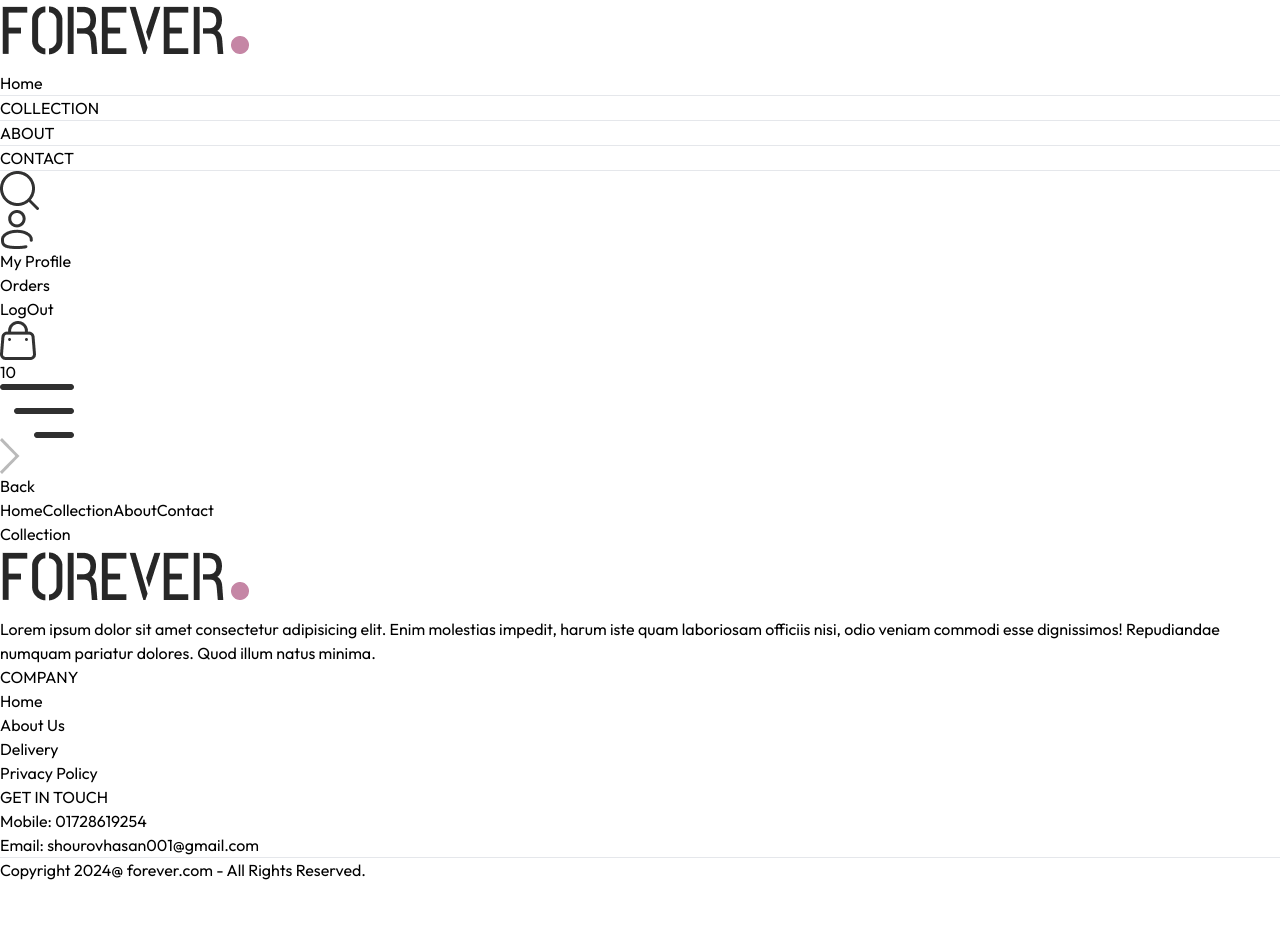
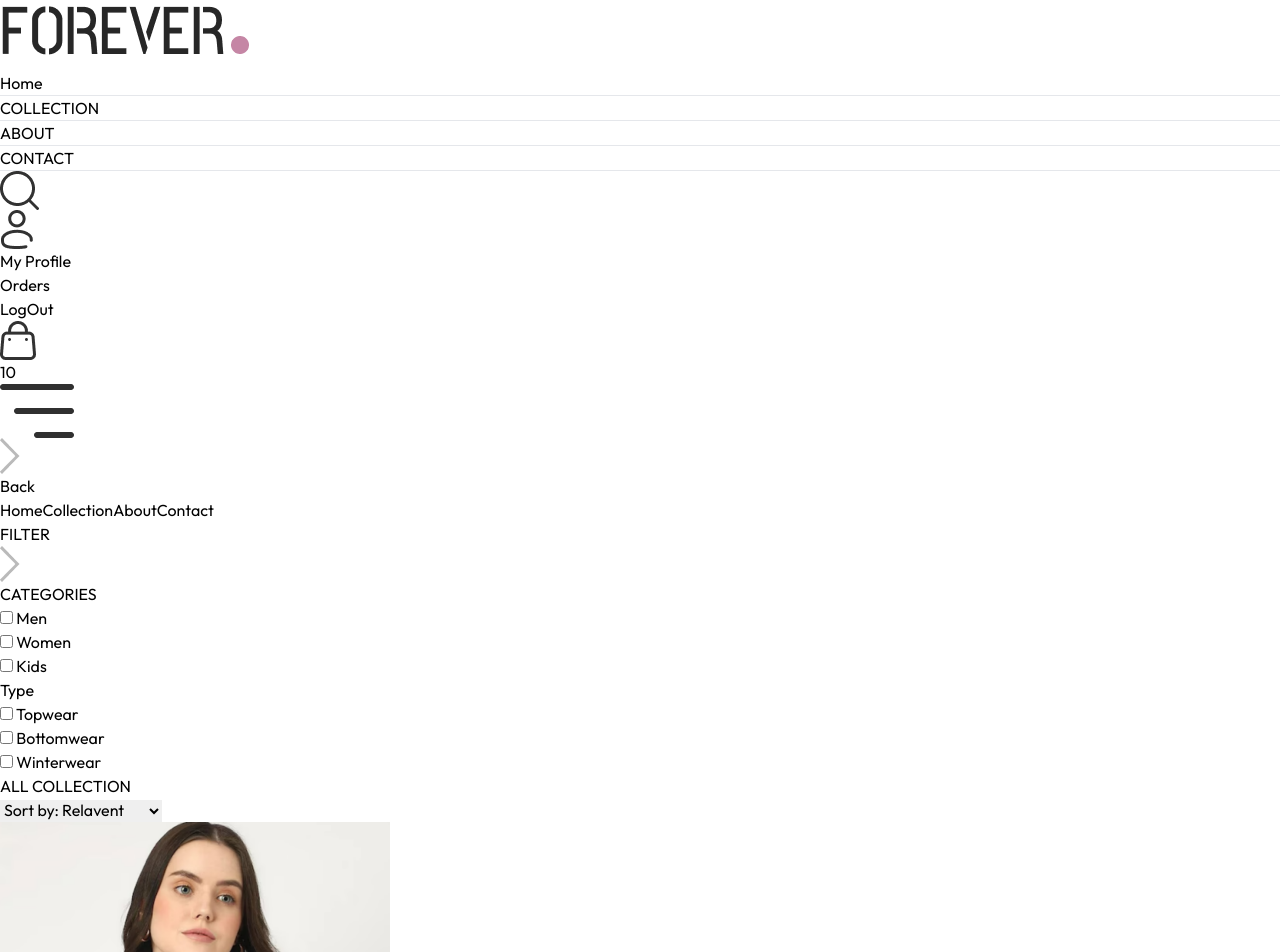
Before and after one commit to ShourovHasan07/MERN-FULL-STACK-ECOMMERCE-PROJECT-WITH-ADMIN-PANNELL, a React (Vite) app in the folder frontend/: page /collection in a window 1280 px wide. Shown: the top 952 px of the page. Before the commit the page ends 882 px from the top, so only its background shows below. Built offline with nearby package versions, Linux system fonts and the light colour scheme.

Commit message:
collection  page are complete

```diff
--- a/frontend/src/App.jsx
+++ b/frontend/src/App.jsx
@@ -11,12 +11,14 @@
 import Orders from './pages/Orders'
 import Navbar from './Components/Navbar'
 import Footer from './Components/Footer'
+import SearchBar from './Components/SearchBar'
 
 const App = () => {
   return (
     <div className='px-4 sm:px-[5vw] md:px-[7vw] lg:pv-[9vw]'>
 
     <Navbar/>
+    <SearchBar/>
     <Routes>
 
     <Route path = '/' element= {<Home/>} />
--- a/frontend/src/Components/Navbar.jsx
+++ b/frontend/src/Components/Navbar.jsx
@@ -1,12 +1,17 @@
-import React, { useState } from "react";
+import React, { useContext, useState } from "react";
 import { assets } from "../assets/frontend_assets/assets";
 import { Link, NavLink } from "react-router-dom";
+import { ShopContext } from "../context/ShopContext";
 
 
 function Navbar() {
 
 
   const [visible,setVisible] = useState(false)
+
+  const {setShowSearch} = useContext(ShopContext)
+
+
 
 
 
@@ -35,7 +40,7 @@
 
 
       <div className="flex items-center gap-6">
-       <img src={assets.search_icon} alt="" className="w-5 cursor-pointer" />
+       <img onClick={()=>setShowSearch(true)} src={assets.search_icon} alt="" className="w-5 cursor-pointer" />
 <div className=" group relative">
     <img src={assets.profile_icon} className="w-5 cursor-pointer" alt="" />
     <div className="group-hover:block hidden absolute dropdown-menu right-0 pt-4">
--- /dev/null
+++ b/frontend/src/Components/SearchBar.jsx
@@ -0,0 +1,40 @@
+import React, { useContext } from 'react';
+import { ShopContext } from '../context/ShopContext';
+import { assets } from '../assets/frontend_assets/assets';
+import { useLocation } from 'react-router-dom';
+
+const SearchBar = () => {
+  const { search, setSearch, showSearch, setShowSearch } = useContext(ShopContext);
+  const location = useLocation();
+
+  return showSearch && location.pathname.includes('collection') ? (
+    <div className="border-t border-b bg-gray-50 text-center">
+      <div className="inline-flex items-center justify-center border border-gray-400 px-5 py-2 my-5 mx-3 rounded-full w-3/4 sm:w-1/2">
+        <input
+          value={search}
+          onChange={(e) => setSearch(e.target.value)}
+          type="text"
+          className="flex-1 outline-none bg-inherit text-sm"
+          placeholder="Search products..."
+        />
+        <img
+          className="w-4"
+          src={assets.search_icon}
+          alt="Search Icon"
+          aria-hidden="true"
+        />
+      </div>
+      <img
+        onClick={() => {
+          setSearch('');
+          setShowSearch(false);
+        }}
+        className="inline cursor-pointer w-3"
+        src={assets.cross_icon}
+        alt="Close"
+      />
+    </div>
+  ) : null;
+};
+
+export default SearchBar;
--- a/frontend/src/context/ShopContext.jsx
+++ b/frontend/src/context/ShopContext.jsx
@@ -1,14 +1,17 @@
-import { createContext } from "react";
+import { createContext, useState } from "react";
 import{products} from "../assets/frontend_assets/assets"
  export const ShopContext= createContext()
 const ShopContextProvider = (props) =>{
 
     const currency = "$"
     const delivery_fee = 10
+    const [search,setSearch] = useState('')
+    const [showSearch,setShowSearch] = useState(false)
+
 
     const value = {
 
-        products,currency,delivery_fee
+        products,currency,delivery_fee,search,setSearch,showSearch,setShowSearch
     }
 
     return (
--- a/frontend/src/pages/Collection.jsx
+++ b/frontend/src/pages/Collection.jsx
@@ -1,9 +1,152 @@
-import React from 'react'
+import React, { useContext, useEffect, useState } from "react";
+import { ShopContext } from "./../context/ShopContext";
+import { assets } from "../assets/frontend_assets/assets";
+import Title from "../Components/Title";
+import ProductItem from "./../Components/ProductItem";
 
 const Collection = () => {
+  const { products, search, showSearch } = useContext(ShopContext);
+  const [showFilter, setShowFilter] = useState(false);
+  const [filterProducts, setFilterProducts] = useState([]);
+  const [category, setCategory] = useState([]);
+  const [subCategory, setSubCategory] = useState([]);
+  const [sortType, setSortType] = useState("relavent");
+
+  const toggleCategory = e => {
+    setCategory(prev =>
+      prev.includes(e.target.value)
+        ? prev.filter(item => item !== e.target.value)
+        : [...prev, e.target.value]
+    );
+  };
+
+  const toggleSubCategory = e => {
+    setSubCategory(prev =>
+      prev.includes(e.target.value)
+        ? prev.filter(item => item !== e.target.value)
+        : [...prev, e.target.value]
+    );
+  };
+
+  const updateProducts = () => {
+    let productsCopy = products.slice();
+    if (showSearch && search) {
+      productsCopy = productsCopy.filter(item =>
+        item.name.toLowerCase().includes(search.toLowerCase())
+      );
+    }
+    if (category.length > 0) {
+      productsCopy = productsCopy.filter(item => category.includes(item.category));
+    }
+    if (subCategory.length > 0) {
+      productsCopy = productsCopy.filter(item => subCategory.includes(item.subCategory));
+    }
+    switch (sortType) {
+      case "low-high":
+        productsCopy.sort((a, b) => a.price - b.price);
+        break;
+      case "high-low":
+        productsCopy.sort((a, b) => b.price - a.price);
+        break;
+      default:
+        break;
+    }
+    setFilterProducts(productsCopy);
+  };
+
+  useEffect(() => {
+    updateProducts();
+  }, [products, category, subCategory, search, showSearch, sortType]);
+
   return (
-    <div>Collection</div>
-  )
-}
+    <div className="flex flex-col sm:flex-row gap-1 sm:gap-10 pt-10 border-t">
+      {/* Filter Options */}
+      <div className="min-w-60">
+        <p
+          onClick={() => setShowFilter(!showFilter)}
+          className="my-2 text-xl flex items-center cursor-pointer gap-2"
+        >
+          FILTER
+          <img
+            className={`h-3 sm:hidden ${showFilter ? "rotate-90" : ""}`}
+            src={assets.dropdown_icon}
+            alt=""
+          />
+        </p>
+        {/* Category Filter */}
+        <div
+          className={`border border-gray-300 pl-5 py-3 mt-6 ${
+            showFilter ? "" : "hidden"
+          } sm:block`}
+        >
+          <p className="mb-3 text-sm font-medium">CATEGORIES</p>
+          <div className="flex flex-col gap-2 text-sm font-light text-gray-700">
+            {["Men", "Women", "Kids"].map(cat => (
+              <p key={cat} className="flex gap-2">
+                <input
+                  className="w-3"
+                  type="checkbox"
+                  value={cat}
+                  onChange={toggleCategory}
+                />{" "}
+                {cat}
+              </p>
+            ))}
+          </div>
+        </div>
+        {/* Subcategory Filter */}
+        <div
+          className={`border border-gray-300 pl-5 py-3 my-5 ${
+            showFilter ? "" : "hidden"
+          } sm:block`}
+        >
+          <p className="mb-3 text-sm font-medium">Type</p>
+          <div className="flex flex-col gap-2 text-sm font-light text-gray-700">
+            {["Topwear", "Bottomwear", "Winterwear"].map(subCat => (
+              <p key={subCat} className="flex gap-2">
+                <input
+                  className="w-3"
+                  type="checkbox"
+                  value={subCat}
+                  onChange={toggleSubCategory}
+                />{" "}
+                {subCat}
+              </p>
+            ))}
+          </div>
+        </div>
+      </div>
+      {/* Product List */}
+      <div className="flex-1">
+        <div className="flex justify-between text-base sm:text-2xl mb-8">
+          <Title text1={"ALL "} text2={"COLLECTION"} />
+          <select
+            onChange={e => setSortType(e.target.value)}
+            className="border-2 border-gray-300 text-sm px-2"
+          >
+            <option value="relavent">Sort by: Relavent</option>
+            <option value="low-high">Sort by: Low to High</option>
+            <option value="high-low">Sort by: High to Low</option>
+          </select>
+        </div>
+        <div className="grid grid-cols-2 md:grid-cols-3 lg:grid-cols-4 gap-4 gap-y-6">
+          {filterProducts.length > 0 ? (
+            filterProducts.map((item, index) => (
+              <ProductItem
+                key={index}
+                name={item.name}
+                id={item._id}
+                price={item.price}
+                image={item.image}
+              />
+            ))
+          ) : (
+            <p className="text-center text-gray-500 col-span-full">No products found</p>
+          )}
+        </div>
+      </div>
+    </div>
+  );
+};
 
-export default Collection
+export default Collection;
```
